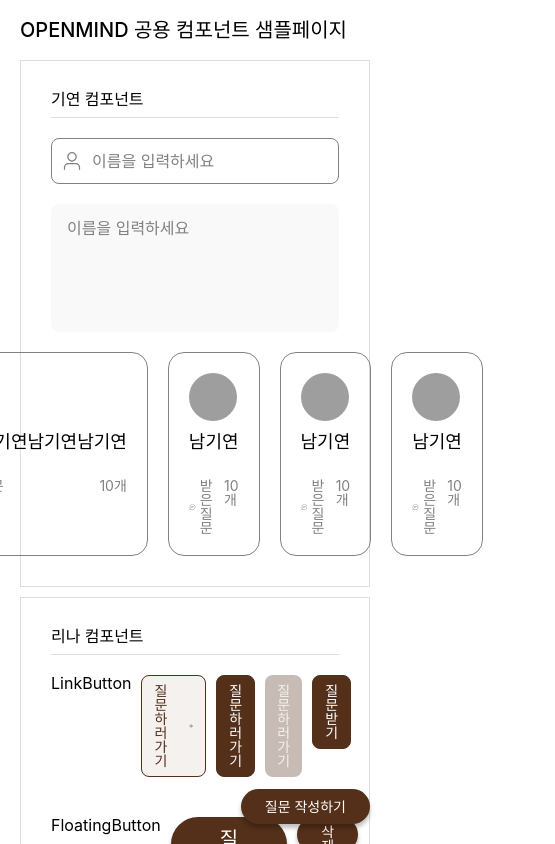
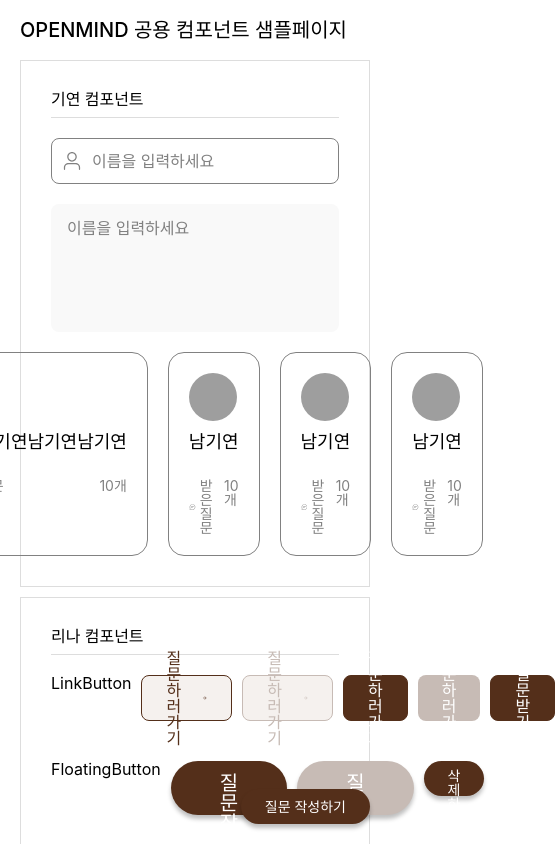
Before and after one commit to sprint12-part2/openmind, a React (Vite) app: page /sample in a window 390 px wide. Shown: the top 844 px of the page, 555 px wide, since content can reach past the window. Built offline with nearby package versions, Linux system fonts and the light colour scheme; no server answers; grey boxes are pictures that could not be loaded; a web font is replaced by a local one.

Commit message:
Refactor: button 컴포넌트 수정중입니다.

```diff
--- a/src/components/Button/FloatingButton.jsx
+++ b/src/components/Button/FloatingButton.jsx
@@ -8,6 +8,7 @@ export function FloatingButton({
   color = "primary",
   type = "button",
   disabled = false,
+  responsive = false,
   ...props
 }) {
   return (
@@ -17,11 +18,13 @@ export function FloatingButton({
         styles[color],
         styles[size],
         disabled && styles.disabled,
+        responsive && styles.responsive,
         className,
       )}
       type={type}
       onClick={onClick}
       disabled={disabled}
+      responsive={responsive}
       {...props}
     >
       {children}
--- a/src/components/Button/FloatingButton.module.css
+++ b/src/components/Button/FloatingButton.module.css
@@ -8,12 +8,14 @@
   background-color: var(--color-primary-400);
   border: none;
   box-shadow: 0 0.4rem 0.4rem rgba(0, 0, 0, 0.25);
+}
+/* responsive state */
+.responsive {
   @media (max-width: 787px) {
     padding: 8px 12px;
     font-size: var(--font-size-sm);
   }
 }
-
 /* size */
 .md {
   padding: 1.2rem 4.9rem;
@@ -31,12 +33,15 @@
   background-color: var(--color-primary-400);
   border: none;
 }
-.secondary {
-  color: var(--color-white);
-  background-color: var(--color-primary-400);
-}
 
 /* button state */
-.button:active {
+.primary:active {
   background-color: var(--color-primary-500);
 }
+.primary:disabled {
+  background-color: var(--color-primary-300);
+}
+.primary:disabled:hover {
+  background-color: var(--color-primary-300);
+  cursor: not-allowed;
+}
--- a/src/components/Button/LinkButton.jsx
+++ b/src/components/Button/LinkButton.jsx
@@ -1,4 +1,3 @@
-// import { Icon } from "@components/Icon";
 import clsx from "clsx";
 import styles from "./LinkButton.module.css";
 export function LinkButton({
@@ -9,18 +8,25 @@ export function LinkButton({
   disabled = false,
   type = "button",
   size = "md",
+  responsive = false,
   ...props
 }) {
   return (
     <button
-      className={clsx(styles.button, styles[color], disabled && styles.disabled, className)}
+      className={clsx(
+        styles.button,
+        styles[color],
+        styles[size],
+        disabled && styles.disabled,
+        responsive && styles.responsive,
+        className,
+      )}
       type={type}
       onClick={onClick}
       disabled={disabled}
       {...props}
     >
       {children}
-      {/* <Icon name="arrowRight" size={18}></Icon> */}
     </button>
   );
 }
--- a/src/components/Button/LinkButton.module.css
+++ b/src/components/Button/LinkButton.module.css
@@ -9,21 +9,25 @@
   border-radius: var(--border-radius-md);
   color: var(--color-primary-400);
   background-color: var(--color-primary-100);
-  border: 0.1rem solid var(--color-primary-400);
+  border: 1px solid var(--color-primary-400);
+}
+/* responsive state */
+.responsive {
   @media (max-width: 787px) {
     padding: 0.8rem 1.2rem;
+    height: 3.4rem;
     font-size: var(--font-size-sm);
   }
 }
 /* size */
 .md {
-  padding: 1.2rem 4.9rem;
-  height: 5.4rem;
-  font-size: var(--font-size-xl);
+  padding: 1.2rem 2.4rem;
+  height: 4.6rem;
+  font-size: var(--font-size-md);
 }
 .sm {
   padding: 0.8rem 2.4rem;
-  height: 3.5rem;
+  height: 3.4rem;
   font-size: var(--font-size-sm);
 }
 
@@ -31,7 +35,7 @@
 .primary {
   color: var(--color-primary-400);
   background-color: var(--color-primary-100);
-  border: 0.1rem solid var(--color-primary-400);
+  border: 1px solid var(--color-primary-400);
 }
 .secondary {
   color: var(--color-white);
@@ -39,33 +43,31 @@
 }
 
 /* primary button state */
-.button:hover {
-  border: 0.2rem solid var(--color-primary-400);
+.primary:hover {
+  box-shadow: inset 0 0 0 1px var(--color-primary-400);
 }
-.button:active {
+.primary:active {
   background-color: var(--color-primary-200);
 }
 
 /* secondary button state */
 .secondary:hover {
-  border: 0.2rem solid var(--color-primary-500);
+  box-shadow: inset 0 0 0 1px var(--color-primary-500);
 }
 .secondary:active {
   background-color: var(--color-primary-500);
 }
 
 /* disabled state */
-.button:disabled {
-  background-color: var(--color-primary-300);
-  border: 0.1rem solid var(--color-primary-100);
-  color: var(--color-primary-100);
+.primary:disabled {
+  background-color: var(--color-primary-100);
+  border: 1px solid var(--color-primary-300);
+  color: var(--color-primary-300);
   cursor: not-allowed;
 }
-.button:disabled:hover {
-  background-color: var(--color-primary-300);
-  border: none;
-  color: var(--color-primary-100);
+.disabled:hover {
   cursor: not-allowed;
+  box-shadow: none;
 }
 .secondary:disabled {
   background-color: var(--color-primary-300);
--- a/src/pages/sample/components/RinaSample.jsx
+++ b/src/pages/sample/components/RinaSample.jsx
@@ -10,12 +10,16 @@ export default function RinaSample() {
           질문하러 가기
           <Icon name="arrowRight" size={18}></Icon>
         </LinkButton>
+        <LinkButton color="primary" disabled={true}>
+          질문하러 가기
+          <Icon name="arrowRight" size={18}></Icon>
+        </LinkButton>
         <LinkButton color="secondary">질문하러 가기</LinkButton>
         <LinkButton color="secondary" disabled={true}>
           질문하러 가기
         </LinkButton>
-        <div className={styles.rinaPage__content__width100}>
-          <LinkButton color="secondary" className={styles.width100}>
+        <div className={styles.rinaPage__content__width}>
+          <LinkButton color="secondary" responsive={true}>
             질문 받기
           </LinkButton>
         </div>
@@ -25,6 +29,9 @@ export default function RinaSample() {
         {/* 플로팅 버튼으로 사용할 때 className을 floating로 설정했습니다. */}
         {/* 플로팅 스타일같이 다른 스타일을 오버라이딩 하실때에는 사용하실곳에서 classname으로 오버라이딩할 css class를 넣어주세요 */}
         <FloatingButton size="md">질문 작성하기</FloatingButton>
+        <FloatingButton size="md" disabled={true}>
+          질문 작성하기
+        </FloatingButton>
         <FloatingButton size="sm">삭제하기</FloatingButton>
         <FloatingButton size="sm" className={styles.floating}>
           질문 작성하기
--- a/src/pages/sample/components/RinaSample.module.css
+++ b/src/pages/sample/components/RinaSample.module.css
@@ -8,8 +8,8 @@
   display: flex;
   gap: 1rem;
 }
-.styles.rinaPage__content__width100 {
-  width: 33.6rem;
+.styles.rinaPage__content__width {
+  width: 50rem;
 }
 
 .floating {
@@ -17,7 +17,3 @@
   right: 2rem;
   bottom: 2rem;
 }
-
-.width100 {
-  width: 100%;
-}
```
